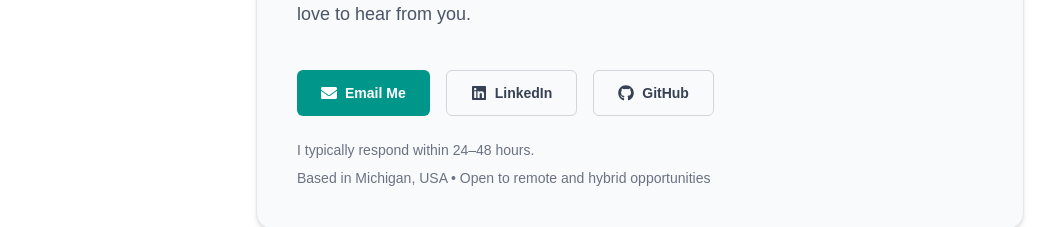
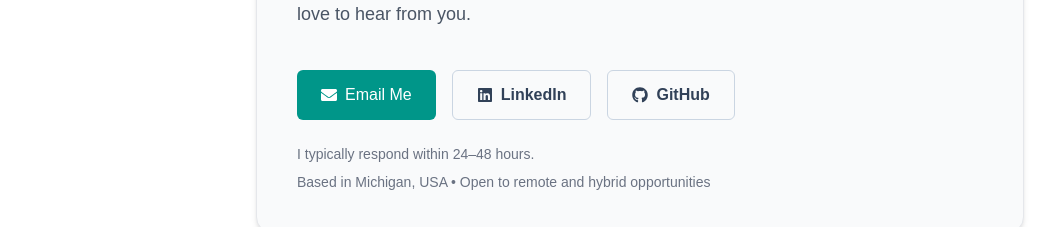
Before and after one commit to naheedkvirk/portfolio, a Next.js app: page / in a window 1280 px wide. Shown: the part 7046-7273 px from the top of the page, without its empty margins (0-1056 px from the left). Built offline with nearby package versions, Linux system fonts and the light colour scheme.

Commit message:
Refactor Tailwind styles into shared utilities

```diff
--- a/components/About/About.tsx
+++ b/components/About/About.tsx
@@ -1,15 +1,25 @@
 import Image from "next/image";
 import {
+  // Layout
+  pageContainer,
+
+  // Section
+  section,
+  sectionSpacing,
+  gradientGray50White,
+  sectionAccent,
+
+  // Typography
+  sectionTitle,
+  subsectionTitle,
   bodyTextGray,
-  gradientGray50White,
-  pageContainer,
+  mutedText,
+
+  // About
+  skillItem,
+  skillDot,
   profileImage,
   profileImageCard,
-  section,
-  sectionAccent,
-  sectionSpacing,
-  sectionTitle,
-  skillItem,
 } from "@/lib/styles";
 
 export default function About() {
@@ -52,16 +62,14 @@ export default function About() {
             </p>
 
             <div className="mt-6">
-              <h3 className="text-sm font-semibold uppercase tracking-wide text-gray-900 dark:text-gray-100">
-                Industry Experience
-              </h3>
+              <h3 className={subsectionTitle}>Industry Experience</h3>
 
-              <p className="mt-2 text-gray-600 dark:text-gray-300">
+              <p className={`mt-2 ${bodyTextGray}`}>
                 Healthcare • Finance • Automotive • Manufacturing • Digital
                 Publishing
               </p>
 
-              <p className="mt-2 text-sm leading-6 text-gray-500 dark:text-gray-400">
+              <p className={`mt-2 ${mutedText}`}>
                 Building enterprise applications across regulated and complex
                 business domains.
               </p>
@@ -70,10 +78,7 @@ export default function About() {
             <ul className="mt-8 space-y-4 text-gray-700 dark:text-gray-300">
               {skills.map((skill) => (
                 <li key={skill} className={skillItem}>
-                  <span
-                    aria-hidden="true"
-                    className="h-2 w-2 rounded-full bg-teal-500"
-                  />
+                  <span aria-hidden="true" className={skillDot} />
                   {skill}
                 </li>
               ))}
--- a/components/Contact/Contact.tsx
+++ b/components/Contact/Contact.tsx
@@ -1,7 +1,21 @@
 "use client";
 import { motion, useReducedMotion } from "motion/react";
 import { FaEnvelope, FaLinkedin, FaGithub } from "react-icons/fa";
-import { section, sectionSpacing, whiteBgGray950 } from "@/lib/styles";
+import {
+  buttonBase,
+  buttonPrimary,
+  buttonSecondary,
+  contactCard,
+  contactLinkGroup,
+  contactMeta,
+  contactText,
+  pageContainer,
+  section,
+  sectionSpacing,
+  sectionTitle,
+  sectionAccent,
+  whiteBgGray950,
+} from "@/lib/styles";
 
 export default function Contact() {
   const prefersReducedMotion = useReducedMotion();
@@ -13,25 +27,10 @@ export default function Contact() {
       aria-labelledby="contact-heading"
       className={`${section} ${sectionSpacing} ${whiteBgGray950}`}
     >
-      <div className="mx-auto max-w-7xl px-6">
+      <div className={pageContainer}>
         {/* Section Header */}
         <motion.div
-          className="
-            mx-auto
-            max-w-3xl
-            rounded-2xl
-            border
-            border-gray-200
-            bg-gray-50
-            p-8
-            shadow-md
-            transition-shadow
-            duration-300
-            hover:shadow-lg
-            dark:border-gray-800
-            dark:bg-gray-900
-            sm:p-10
-        "
+          className={contactCard}
           initial={shouldReduceMotion ? false : { opacity: 0, y: 32 }}
           whileInView={shouldReduceMotion ? {} : { opacity: 1, y: 0 }}
           viewport={{
@@ -42,52 +41,23 @@ export default function Contact() {
             duration: 0.6,
           }}
         >
-          <h2
-            id="contact-heading"
-            className="text-4xl font-bold tracking-tight text-gray-900 dark:text-white sm:text-5xl"
-          >
+          <h2 id="contact-heading" className={sectionTitle}>
             Get In Touch
           </h2>
 
-          <div className="mt-3 h-1 w-20 rounded-full bg-teal-500" />
+          <div className={sectionAccent} />
 
-          <p
-            className="mt-6
-                max-w-2xl text-lg leading-8 text-gray-600 dark:text-gray-300"
-          >
+          <p className={contactText}>
             I&apos;m currently open to Senior Front-End, UI Engineering, and
             Design System opportunities. Whether you&apos;re hiring, building a
             product, or just want to connect, I&apos;d love to hear from you.
           </p>
 
-          {/* Contact Links - Email, LinkedIn, Github */}
-          <div className="mt-10 flex flex-col gap-4 sm:flex-row sm:flex-wrap">
+          {/* Contact Links: Email, LinkedIn, Github */}
+          <div className={contactLinkGroup}>
             <a
               href="mailto:naheed.virk@gmail.com?subject=Portfolio Inquiry"
-              className="
-                inline-flex
-                items-center
-                justify-center
-                rounded-md
-                bg-teal-600
-                px-6
-                py-3
-                text-sm
-                font-semibold
-                text-white
-                transition-all
-                duration-300
-                hover:-translate-y-1
-                hover:bg-teal-700
-                hover:shadow-lg
-                focus:outline-none
-                focus:ring-2
-                focus:ring-teal-500
-                focus:ring-offset-2
-                dark:focus:ring-offset-gray-950
-                motion-reduce:transition-none
-                motion-reduce:hover:translate-y-0
-                "
+              className={`${buttonBase} ${buttonPrimary}`}
             >
               <FaEnvelope className="mr-2 h-4 w-4" />
               Email Me
@@ -99,36 +69,7 @@ export default function Contact() {
               target="_blank"
               rel="noopener noreferrer"
               aria-label="Visit Naheed Virk LinkedIn profile"
-              className="
-                inline-flex
-                items-center
-                justify-center
-                rounded-md
-                border
-                border-gray-300
-                px-6
-                py-3
-                text-sm
-                font-semibold
-                text-gray-700
-                transition-all
-                duration-300
-                hover:-translate-y-1
-                hover:border-teal-600
-                hover:text-teal-600
-                hover:shadow-lg
-                focus:outline-none
-                focus:ring-2
-                focus:ring-teal-400
-                focus:ring-offset-2
-                dark:border-gray-700
-                dark:text-gray-300
-                dark:hover:border-teal-400
-                dark:hover:text-teal-400
-                dark:focus:ring-offset-gray-950
-                motion-reduce:transition-none
-                motion-reduce:hover:translate-y-0
-                "
+              className={`${buttonBase} ${buttonSecondary}`}
             >
               <FaLinkedin className="mr-2 h-4 w-4" />
               LinkedIn
@@ -140,45 +81,16 @@ export default function Contact() {
               target="_blank"
               rel="noopener noreferrer"
               aria-label="Visit Naheed Virk GitHub profile"
-              className="
-                inline-flex
-                items-center
-                justify-center
-                rounded-md
-                border
-                border-gray-300
-                px-6
-                py-3
-                text-sm
-                font-semibold
-                text-gray-700
-                transition-all
-                duration-300
-                hover:-translate-y-1
-                hover:border-teal-600
-                hover:text-teal-600
-                hover:shadow-lg
-                focus:outline-none
-                focus:ring-2
-                focus:ring-teal-400
-                focus:ring-offset-2
-                dark:border-gray-700
-                dark:text-gray-300
-                dark:hover:border-teal-400
-                dark:hover:text-teal-400
-                dark:focus:ring-offset-gray-950
-                motion-reduce:transition-none
-                motion-reduce:hover:translate-y-0
-                "
+              className={`${buttonBase} ${buttonSecondary}`}
             >
               <FaGithub className="mr-2 h-4 w-4" />
               GitHub
             </a>
           </div>
-          <p className="mt-6 text-sm text-gray-500 dark:text-gray-400">
+          <p className={`mt-6 ${contactMeta}`}>
             I typically respond within 24–48 hours.
           </p>
-          <p className="mt-2 text-sm text-gray-500 dark:text-gray-400">
+          <p className={`mt-2 ${contactMeta}`}>
             Based in Michigan, USA • Open to remote and hybrid opportunities
           </p>
         </motion.div>
--- a/lib/styles.ts
+++ b/lib/styles.ts
@@ -79,6 +79,13 @@ export const profileImage =
 export const profileImageCard =
   "group relative h-64 w-64 overflow-hidden rounded-2xl border border-gray-200 shadow-xl transition-all duration-300 hover:border-teal-300 hover:shadow-2xl md:h-72 md:w-72 dark:border-gray-800 dark:hover:border-teal-700";
 
+export const skillDot = "h-2 w-2 rounded-full bg-teal-500";
+
+export const subsectionTitle =
+  "text-sm font-semibold uppercase tracking-wide text-gray-900 dark:text-gray-100";
+
+export const mutedText = "text-sm leading-6 text-gray-500 dark:text-gray-400";
+
 // ===============================
 // Components
 // ===============================
@@ -123,3 +130,53 @@ export const caseStudyTitle =
   "text-xl font-semibold text-gray-900 dark:text-white";
 
 export const caseStudyText = "mt-2 text-gray-600 dark:text-gray-300";
+
+export const sectionHeader = "max-w-3xl";
+
+// ===============================
+// Experience
+// ===============================
+
+export const experienceCard =
+  "relative rounded-xl pl-8 p-6 transition-all duration-300 hover:-translate-y-1 hover:bg-white hover:shadow-xl dark:hover:bg-gray-800/60 sm:pl-10";
+
+export const timelineLine =
+  "absolute left-[7px] top-6 bottom-0 z-0 w-px bg-gray-300 dark:bg-gray-700";
+
+export const timelineDot =
+  "absolute left-0 top-2 z-10 h-3 w-3 rounded-full bg-teal-600 ring-4 ring-gray-50 dark:ring-gray-900";
+
+export const currentRoleBadge =
+  "mt-3 inline-flex rounded-full bg-teal-100 px-3 py-1 text-xs font-medium text-teal-700 dark:bg-teal-900/40 dark:text-teal-300";
+
+export const experienceRole =
+  "text-2xl font-semibold text-gray-900 dark:text-white";
+
+export const experienceCompany =
+  "mt-1 text-lg font-semibold text-teal-600 dark:text-teal-400";
+
+export const experienceMeta = "mt-1 text-sm text-gray-500 dark:text-gray-400";
+
+export const experienceText = "text-gray-600 dark:text-gray-300";
+
+export const achievementItem = "flex items-start gap-3";
+
+export const achievementDot = "mt-2 h-2 w-2 shrink-0 rounded-full bg-teal-500";
+
+// ===============================
+// Contact
+// ===============================
+
+export const contactCard =
+  "mx-auto max-w-3xl rounded-2xl border border-gray-200 bg-gray-50 p-8 shadow-md transition-shadow duration-300 hover:shadow-lg dark:border-gray-800 dark:bg-gray-900 sm:p-10";
+
+export const contactText =
+  "mt-6 max-w-2xl text-lg leading-8 text-gray-600 dark:text-gray-300";
+
+export const contactLinkGroup =
+  "mt-10 flex flex-col gap-4 sm:flex-row sm:flex-wrap";
+
+export const secondaryButton =
+  "border border-gray-300 text-gray-700 hover:border-teal-600 hover:text-teal-600 dark:border-gray-700 dark:text-gray-300 dark:hover:border-teal-400 dark:hover:text-teal-400";
+
+export const contactMeta = "text-sm text-gray-500 dark:text-gray-400";
```
Also changed, not shown: components/Experience/Experience.tsx (+16 -9 lines), components/Experience/ExperienceItem.tsx (+26 -64 lines).
